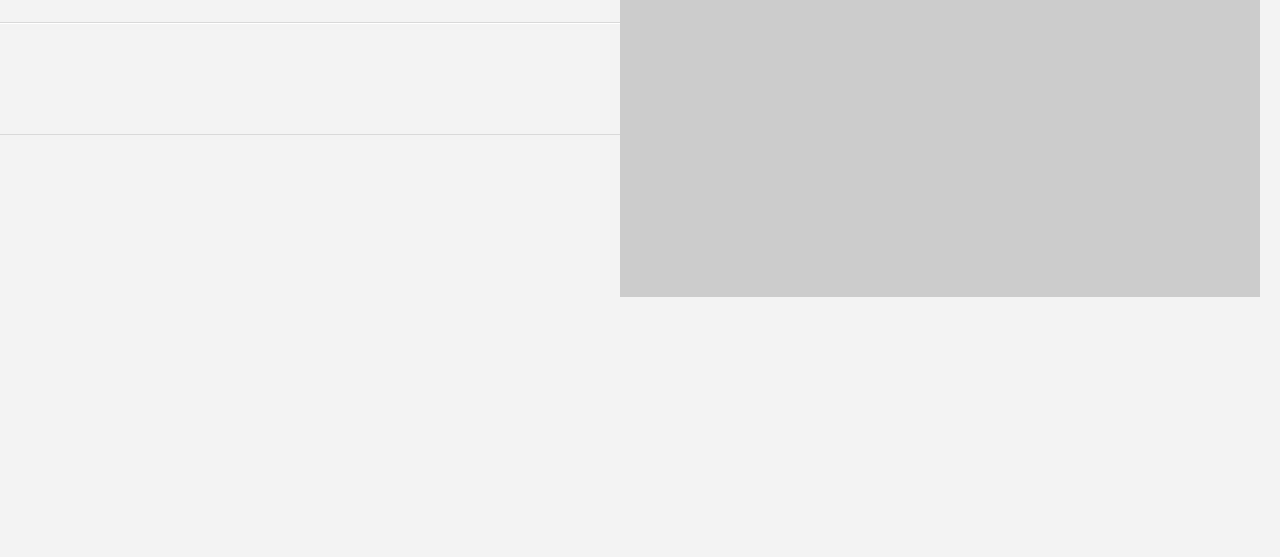
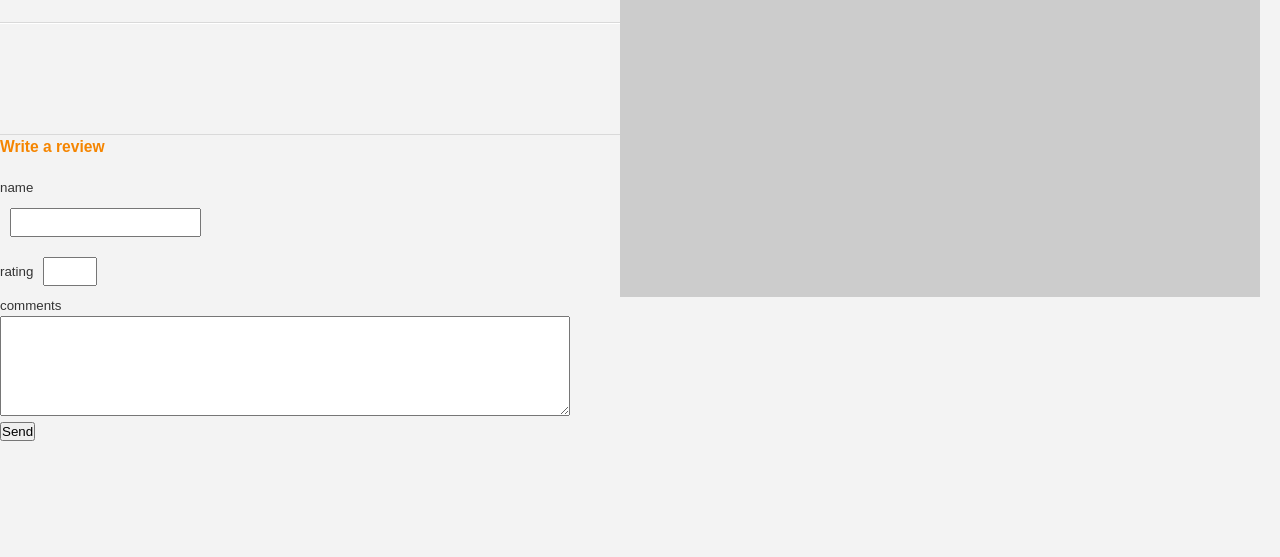
Before and after one commit to irenapopova/restaurant, a plain HTML site: page restaurant.html in a window 1280 px wide. Shown: the part 243-800 px from the top of the page. Drawn offline with nearby package versions, Linux system fonts and the light colour scheme.

Commit message:
final changes

```diff
--- a/css/styles.css
+++ b/css/styles.css
@@ -437,32 +437,46 @@ nav h1 a {
 
 }
 
-.card{
-    width: 10px;
-}
+
 #write-review label {
     display: inline-block;
     width: 100px;
 }
-
-#write-review input,
-#write-review textarea {
+.form{
+    width: 100px;
+    color:white;
+}
+.form h3{
+    color: #f58500;
+    width:270%;
+}
+.form-input{
     margin: 10px;
     padding: 5px;
 
 }
 
-#write-review textarea {
+.comment{
+    display: inline-block;
+    width: 270%;
+    height: 100px;
+}
+
+.review-input{
     display: inline-block;
     width: 250%;
     height: 100px;
 }
+.rating{
+    margin: 10px;
+    padding: 5px;
+}
 
-#write-review h3 {
-    margin-top: 20px;
-    color: #f58500;
+.color{
 
 }
+
+
 
 table {
     width: 90%;
--- a/restaurant.html
+++ b/restaurant.html
@@ -63,26 +63,30 @@
     </section>
     <!-- End reviews -->
 
-  </main>
-
-  <section>
           <!--Review Form-->
-          <div class="card" id="write-review">
+          <div class= "color">
+          <div class= "form">
               <li><h3>Write a review</h3>
               <p id = "text">
-                <label for="name">name</label><input type="text" id="name">
+                <label for="name">name</label>
+                <input type="text" class= "form-input">
                 </p>
                 <p>
-                <label foe="rating">rating</label><input type="number" id="rating" min="0" max="5">
+                <label foe="rating">rating</label><input type="number" class="rating" min="0" max="5">
                 </p>
                 <p>
-                  <label for="comments">comments</label><br /><textarea id="comments"></textarea>
+                  <label for="comments">comments</label><br /><textarea class="comment"></textarea>
                 </p>
                 <p> <input type="submit" value="Send" /></p>
               </li>
               </label>
+            </div>
 
-  </section>
+  </main>
+
+
+
+
 
   <!-- End main -->
 
```
